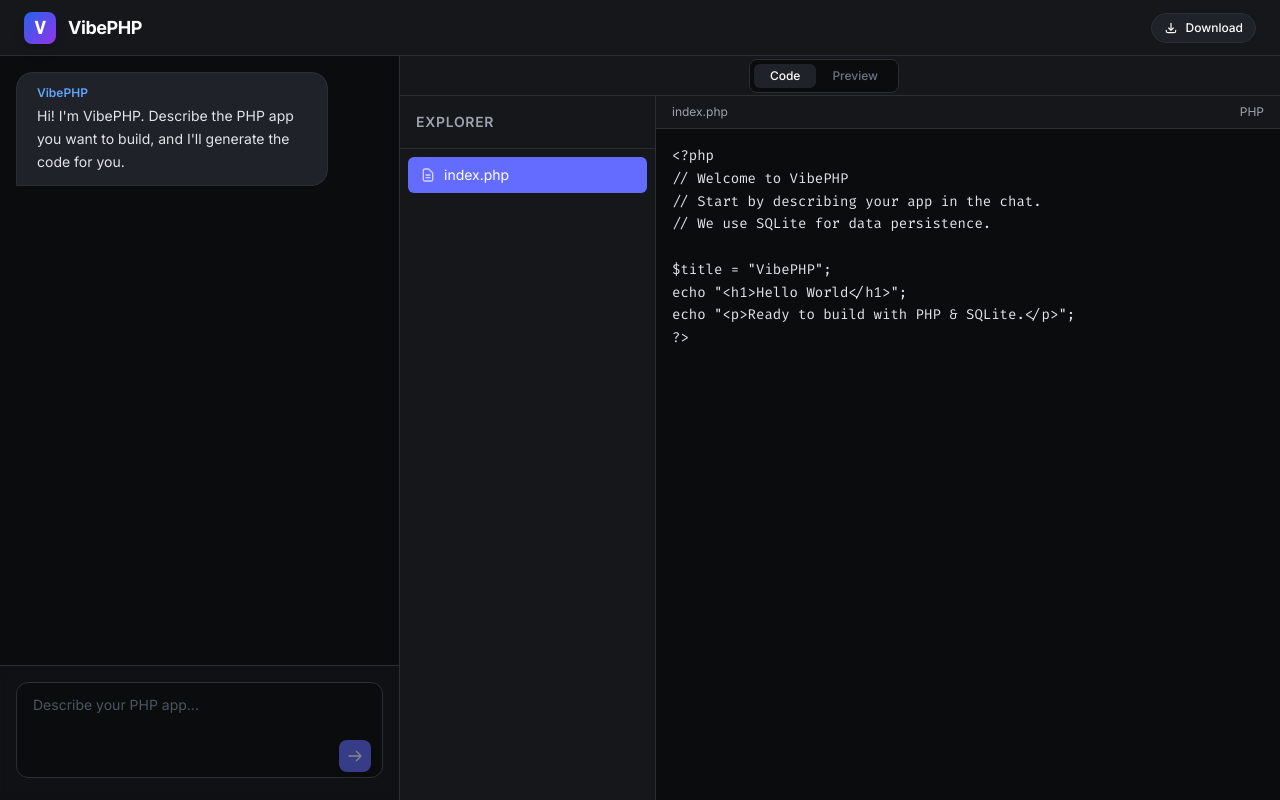
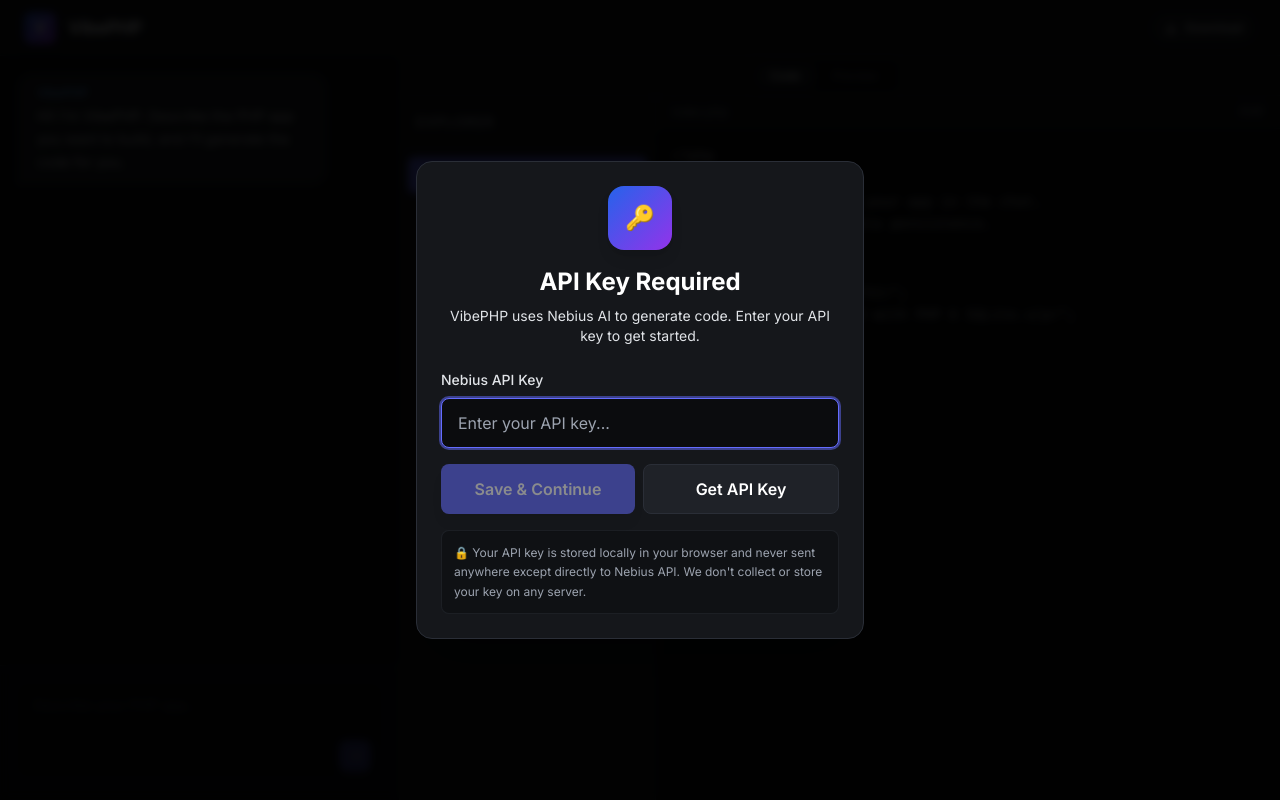
Before and after one commit to InvictusSEO/vibephp, a React (Vite) app: page / in a window 1280 px wide. Built offline with nearby package versions, Linux system fonts and the light colour scheme.

Commit message:
Implement API key management and validation
Added API key management functionality with modal for input. Enhanced message handling to check for API key before generating code.

```diff
--- a/App.tsx
+++ b/App.tsx
@@ -22,11 +22,27 @@
   const [isGenerating, setIsGenerating] = useState(false);
   const [viewMode, setViewMode] = useState<ViewMode>('code');
 
+  // API Key management
+  const [apiKey, setApiKey] = useState('');
+  const [showApiKeyModal, setShowApiKeyModal] = useState(false);
+  const [tempApiKey, setTempApiKey] = useState('');
+
   // Mobile specific state
   const [mobileTab, setMobileTab] = useState<'chat' | 'ide'>('chat');
-  const [showFileExplorer, setShowFileExplorer] = useState(true); // Default true for desktop
+  const [showFileExplorer, setShowFileExplorer] = useState(true);
 
   const messagesEndRef = useRef<HTMLDivElement>(null);
+
+  // Load API key from localStorage on mount
+  useEffect(() => {
+    const savedKey = localStorage.getItem('nebius_api_key');
+    if (savedKey) {
+      setApiKey(savedKey);
+    } else {
+      // Show modal if no key found
+      setShowApiKeyModal(true);
+    }
+  }, []);
 
   const scrollToBottom = () => {
     messagesEndRef.current?.scrollIntoView({ behavior: "smooth" });
@@ -36,16 +52,38 @@
     scrollToBottom();
   }, [messages]);
 
-  // Auto-hide file explorer on mobile on initial load
   useEffect(() => {
     if (window.innerWidth < 768) {
       setShowFileExplorer(false);
     }
   }, []);
 
+  const handleSaveApiKey = () => {
+    if (tempApiKey.trim()) {
+      localStorage.setItem('nebius_api_key', tempApiKey.trim());
+      setApiKey(tempApiKey.trim());
+      setShowApiKeyModal(false);
+      setTempApiKey('');
+
+      // Show success message
+      setMessages(prev => [...prev, {
+        id: Date.now().toString(),
+        role: 'assistant',
+        content: '✅ API Key saved! You can now start building your PHP apps.',
+        timestamp: Date.now()
+      }]);
+    }
+  };
+
   const handleSendMessage = async (e?: React.FormEvent) => {
     e?.preventDefault();
     if (!prompt.trim() || isGenerating) return;
+
+    // Check if API key exists
+    if (!apiKey) {
+      setShowApiKeyModal(true);
+      return;
+    }
 
     const userMsg: Message = {
       id: Date.now().toString(),
@@ -69,7 +107,8 @@
       };
       setMessages(prev => [...prev, loadingMsg]);
 
-      const data = await generateAppCode(userMsg.content, files, messages);
+      // Pass the API key to the service
+      const data = await generateAppCode(userMsg.content, files, messages, apiKey);
 
       const newFiles = [...files];
       data.files.forEach(generatedFile => {
@@ -88,7 +127,6 @@
 
       setViewMode('preview');
 
-      // On mobile, auto-switch to IDE view when code is generated
       if (window.innerWidth < 768) {
         setMobileTab('ide');
       }
@@ -103,14 +141,14 @@
         }];
       });
 
-    } catch (error) {
+    } catch (error: any) {
       console.error(error);
       setMessages(prev => {
          const filtered = prev.filter(m => !m.isLoading);
          return [...filtered, {
            id: Date.now().toString(),
            role: 'assistant',
-           content: "Sorry, I encountered an error generating the code. Please try again.",
+           content: `❌ Error: ${error.message}`,
            timestamp: Date.now()
          }];
       });
@@ -135,6 +173,69 @@
 
   return (
     <div className="flex flex-col h-[100dvh] bg-bolt-dark text-bolt-text overflow-hidden font-sans">
+
+      {/* API Key Modal */}
+      {showApiKeyModal && (
+        <div className="fixed inset-0 bg-black/90 flex items-center justify-center z-50 p-4 backdrop-blur-sm">
+          <div className="bg-bolt-gray border border-bolt-border rounded-2xl p-6 max-w-md w-full shadow-2xl">
+            <div className="text-center mb-6">
+              <div className="w-16 h-16 bg-gradient-to-br from-blue-600 to-purple-600 rounded-2xl flex items-center justify-center text-white font-bold text-2xl mx-auto mb-4 shadow-lg">
+                🔑
+              </div>
+              <h2 className="text-2xl font-bold text-white mb-2">API Key Required</h2>
+              <p className="text-bolt-text text-sm">
+                VibePHP uses Nebius AI to generate code. Enter your API key to get started.
+              </p>
+            </div>
+
+            <div className="space-y-4">
+              <div>
+                <label className="block text-sm font-medium text-bolt-text mb-2">
+                  Nebius API Key
+                </label>
+                <input
+                  type="password"
+                  value={tempApiKey}
+                  onChange={(e) => setTempApiKey(e.target.value)}
+                  placeholder="Enter your API key..."
+                  className="w-full bg-bolt-dark border border-bolt-border rounded-lg px-4 py-3 text-bolt-text focus:outline-none focus:border-bolt-accent focus:ring-2 focus:ring-bolt-accent/50 transition-all"
+                  onKeyDown={(e) => {
+                    if (e.key === 'Enter' && tempApiKey.trim()) {
+                      handleSaveApiKey();
+                    }
+                  }}
+                  autoFocus
+                />
+              </div>
+
+              <div className="flex gap-2">
+                <button
+                  onClick={handleSaveApiKey}
+                  disabled={!tempApiKey.trim()}
+                  className="flex-1 bg-bolt-accent hover:bg-blue-600 text-white font-semibold py-3 px-4 rounded-lg transition-all disabled:opacity-50 disabled:cursor-not-allowed shadow-lg hover:shadow-blue-500/20"
+                >
+                  Save & Continue
+                </button>
+                <a
+                  href="https://studio.nebius.ai"
+                  target="_blank"
+                  rel="noopener noreferrer"
+                  className="flex-1 bg-bolt-hover hover:bg-bolt-border text-white font-semibold py-3 px-4 rounded-lg transition-all text-center border border-bolt-border"
+                >
+                  Get API Key
+                </a>
+              </div>
+
+              <div className="bg-bolt-dark/50 border border-bolt-border/50 rounded-lg p-3">
+                <p className="text-xs text-gray-400 leading-relaxed">
+                  🔒 Your API key is stored locally in your browser and never sent anywhere except directly to Nebius API. We don't collect or store your key on any server.
+                </p>
+              </div>
+            </div>
+          </div>
+        </div>
+      )}
+
       {/* Header */}
       <header className="h-14 border-b border-bolt-border flex items-center justify-between px-4 lg:px-6 bg-bolt-gray shrink-0 z-30">
         <div className="flex items-center gap-3">
@@ -158,7 +259,20 @@
           </button>
         </div>
 
-        <div className="flex items-center gap-4">
+        <div className="flex items-center gap-2">
+          {apiKey && (
+            <button
+              onClick={() => {
+                setTempApiKey(apiKey);
+                setShowApiKeyModal(true);
+              }}
+              className="px-3 py-1.5 text-xs font-medium bg-bolt-hover hover:bg-bolt-border border border-bolt-border rounded-full transition-all text-gray-400 hover:text-white flex items-center gap-1.5"
+              title="Change API Key"
+            >
+              🔑
+              <span className="hidden sm:inline">API Key</span>
+            </button>
+          )}
           <button
             onClick={downloadCode}
             className="px-3 py-1.5 text-xs font-medium bg-bolt-hover hover:bg-bolt-border border border-bolt-border rounded-full transition-all flex items-center gap-2 text-white hover:text-blue-400"
@@ -201,10 +315,11 @@
                   }}
                   placeholder="Describe your PHP app..."
                   className="w-full bg-bolt-dark border border-bolt-border rounded-xl pl-4 pr-12 py-3 text-sm focus:outline-none focus:border-bolt-accent focus:ring-1 focus:ring-bolt-accent resize-none h-24 custom-scrollbar transition-all placeholder-gray-600"
+                  disabled={!apiKey}
                 />
                 <button
                   type="submit"
-                  disabled={!prompt.trim() || isGenerating}
+                  disabled={!prompt.trim() || isGenerating || !apiKey}
                   className="absolute right-3 bottom-3 p-2 bg-bolt-accent text-white rounded-lg hover:bg-blue-600 disabled:opacity-50 disabled:cursor-not-allowed transition-all shadow-md hover:shadow-blue-500/20"
                 >
                   {isGenerating ? (
@@ -251,24 +366,22 @@
                 </button>
               </div>
 
-              <div className="w-8"></div> {/* Spacer for balance */}
+              <div className="w-8"></div>
            </div>
 
            {/* Workspace Content */}
            <div className="flex-1 overflow-hidden relative flex flex-row">
               {viewMode === 'code' ? (
                 <>
-                  {/* File Explorer - Responsive */}
                   <div className={`
                     absolute md:static z-10 h-full bg-bolt-gray border-r border-bolt-border transition-all duration-200
                     ${showFileExplorer ? 'w-64 translate-x-0' : 'w-0 -translate-x-full md:w-0 md:translate-x-0 overflow-hidden border-none'}
                   `}>
-                     <div className="w-64 h-full"> {/* Inner container to maintain width during animation */}
+                     <div className="w-64 h-full">
                       <FileExplorer files={files} activeFile={activeFile} onSelectFile={(f) => { setActiveFile(f); if(window.innerWidth < 768) setShowFileExplorer(false); }} />
                      </div>
                   </div>
 
-                  {/* Backdrop for mobile file explorer */}
                   {showFileExplorer && (
                     <div
                       className="absolute inset-0 bg-black/50 z-0 md:hidden"
```
Lines whose indentation alone changed are shown as unchanged.
